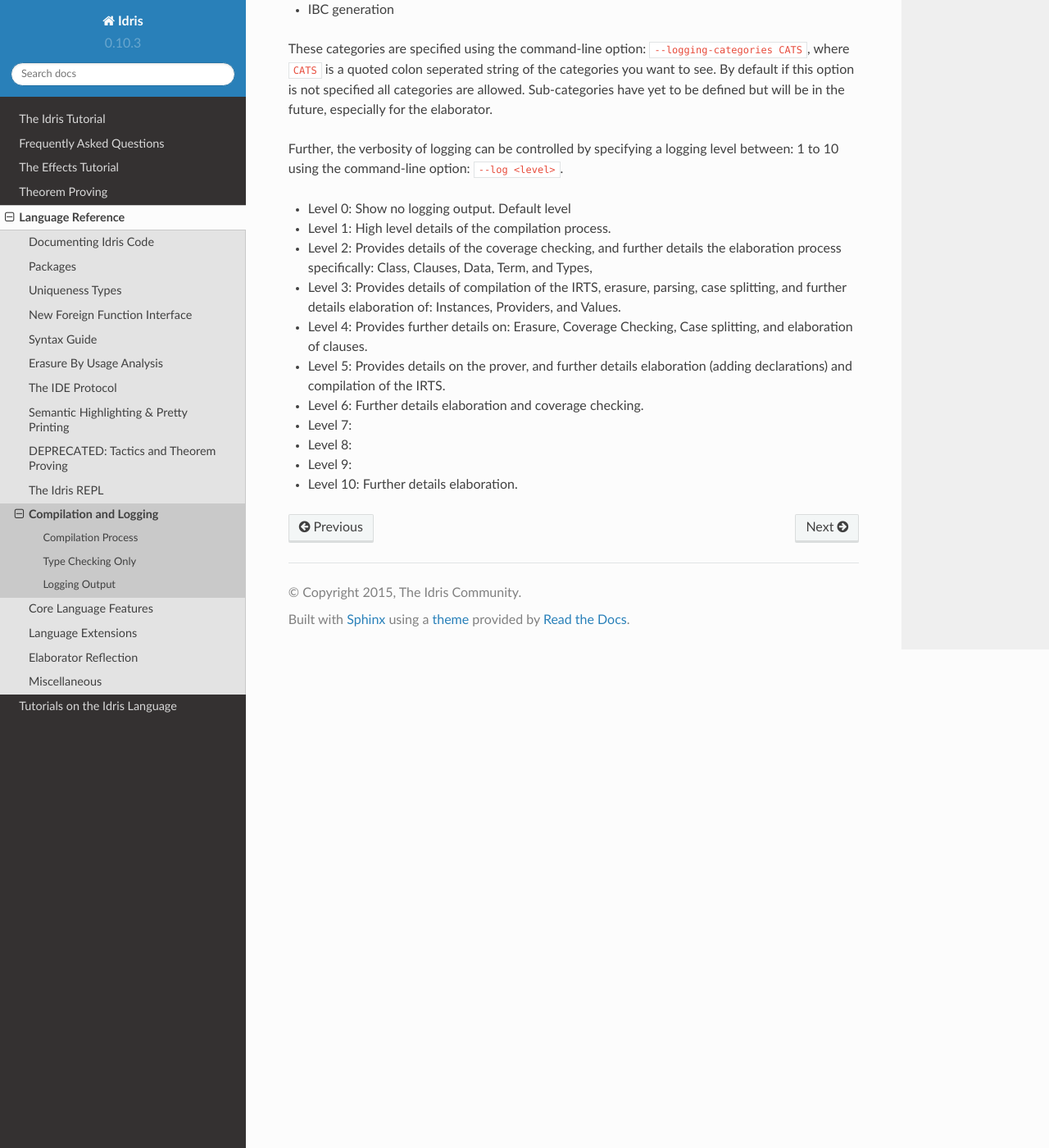
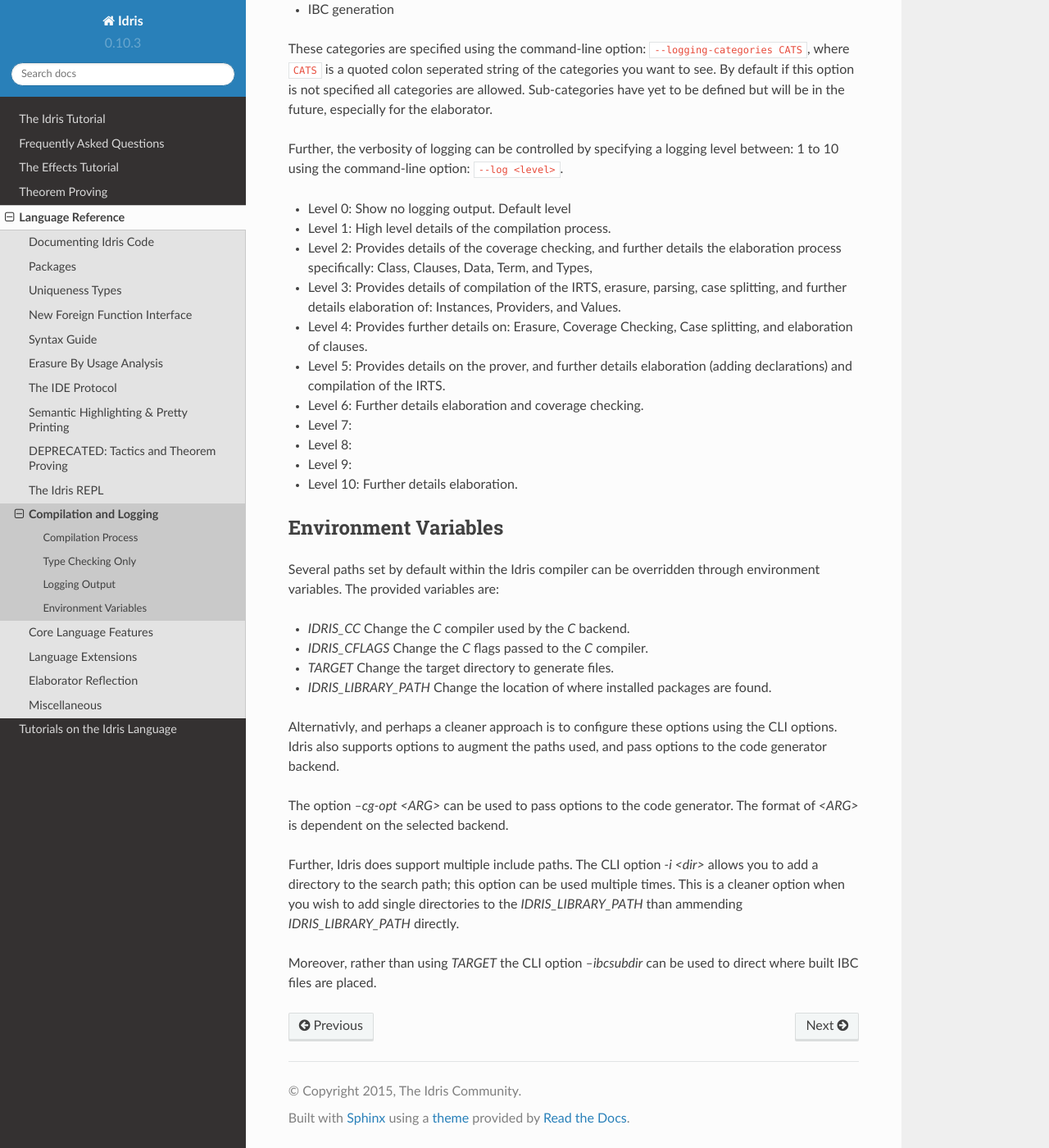
Before and after one commit to idris-lang/Idris-dev, a Sphinx documentation site: the page built from docs/reference/compilation.rst, in a window 1280 px wide and 1400 px high, scrolled down 1220 px. Shown: the whole window at 82% size. Built offline with Sphinx 7.4.7 and the Read the Docs theme 2.0.0, drawn with Linux system fonts in a browser that asks for light colours; formulas are drawn with MathJax 3; some of the changed text lies outside the part shown.

Commit message:
Fixes #2932 with better documentation.
The env vars used by idris were not well documented, nor how to
interact with paths and these vars from the Idris CLI. This commit
updates the documentaton.

```diff
--- a/docs/reference/compilation.rst
+++ b/docs/reference/compilation.rst
@@ -78,3 +77,30 @@
 + Level 8:
 + Level 9:
 + Level 10: Further details elaboration.
+
+Environment Variables
+=====================
+
+Several paths set by default within the Idris compiler can be
+overridden through environment variables.  The provided variables are:
+
+* `IDRIS_CC` Change the `C` compiler used by the `C` backend.
+* `IDRIS_CFLAGS` Change the `C` flags passed to the `C` compiler.
+* `TARGET`   Change the target directory to generate files.
+* `IDRIS_LIBRARY_PATH` Change the location of where installed packages are found.
+
+Alternativly, and perhaps a cleaner approach is to configure these
+options using the CLI options.  Idris also supports options to augment
+the paths used, and pass options to the code generator backend.
+
+The option `--cg-opt <ARG>` can be used to pass options to the code
+generator. The format of `<ARG>` is dependent on the selected backend.
+
+Further, Idris does support multiple include paths.  The CLI option
+`-i <dir>` allows you to add a directory to the search path; this
+option can be used multiple times. This is a cleaner option when you
+wish to add single directories to the `IDRIS_LIBRARY_PATH` than
+ammending `IDRIS_LIBRARY_PATH` directly.
+
+Moreover, rather than using `TARGET` the CLI option `--ibcsubdir` can
+be used to direct where built IBC files are placed.
```
Also changed, not shown: other parts of docs/reference/compilation.rst (+1 -2 lines).
